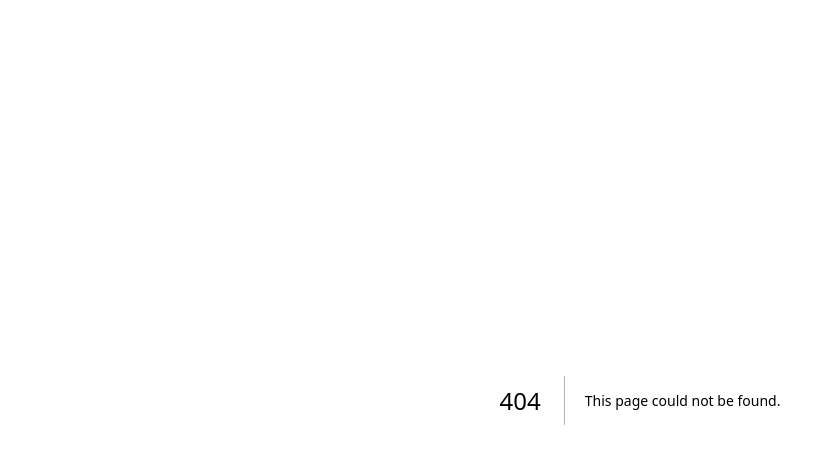
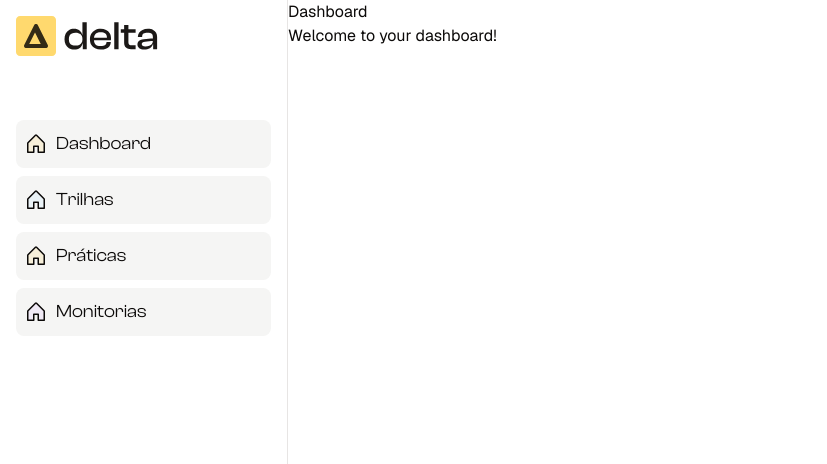
Before and after one commit to vander-furtuna/delta-front, a Next.js app: page /dashboard in a window 1280 px wide. Before the commit this address had no page. Shown: the top 464 px of the page, without its empty margins (0-827 px from the left). Built offline with nearby package versions, Linux system fonts and the light colour scheme.

Commit message:
feat: implement Navbar and NavItem components for navigation structure

```diff
--- /dev/null
+++ b/src/app/(app)/components/nav-bar.tsx
@@ -0,0 +1,26 @@
+import { Logo } from '@/components/logo'
+import { HouseIcon } from '@phosphor-icons/react/ssr'
+import { NavItem } from './nav-item'
+
+export function Navbar() {
+  return (
+    <aside className="border-border flex h-full w-72 shrink-0 flex-col items-start gap-16 border-r px-4 py-4">
+      <Logo className="h-10" />
+
+      <nav className="flex h-fit w-full flex-col gap-2">
+        <NavItem icon={HouseIcon} className="icon-primary">
+          Dashboard
+        </NavItem>
+        <NavItem icon={HouseIcon} className="icon-hike">
+          Trilhas
+        </NavItem>
+        <NavItem icon={HouseIcon} className="icon-pratice">
+          Práticas
+        </NavItem>
+        <NavItem icon={HouseIcon} className="icon-monitore">
+          Monitorias
+        </NavItem>
+      </nav>
+    </aside>
+  )
+}
--- /dev/null
+++ b/src/app/(app)/components/nav-item.tsx
@@ -0,0 +1,28 @@
+import { cn } from '@/lib/utils'
+import type { Icon } from '@phosphor-icons/react'
+
+import type { ComponentProps } from 'react'
+
+type NavItemProps = {
+  icon: Icon
+} & ComponentProps<'li'>
+
+export function NavItem({
+  icon: Icon,
+  className,
+  children,
+  ...props
+}: NavItemProps) {
+  return (
+    <li
+      className={cn(
+        'bg-accent flex h-12 w-full items-center gap-2 rounded-md px-2',
+        className,
+      )}
+      {...props}
+    >
+      <Icon className="size-6" weight="duotone" />
+      <span className="font-heading text-lg font-normal">{children}</span>
+    </li>
+  )
+}
--- /dev/null
+++ b/src/app/(app)/dashboard/page.tsx
@@ -0,0 +1,8 @@
+export default function DashboardPage() {
+  return (
+    <article className="w-full">
+      <h1>Dashboard</h1>
+      <p>Welcome to your dashboard!</p>
+    </article>
+  )
+}
--- /dev/null
+++ b/src/app/(app)/layout.tsx
@@ -0,0 +1,15 @@
+import type { ReactNode } from 'react'
+import { Navbar } from './components/nav-bar'
+
+type AppLayoutProps = {
+  children: ReactNode
+}
+
+export default function AppLayout({ children }: AppLayoutProps) {
+  return (
+    <main className="flex h-dvh w-full">
+      <Navbar />
+      {children}
+    </main>
+  )
+}
--- a/src/app/layout.tsx
+++ b/src/app/layout.tsx
@@ -50,9 +50,9 @@ export default function RootLayout({
   children: React.ReactNode
 }>) {
   return (
-    <html lang="pt-br" className="dark">
+    <html lang="pt-br">
       <body
-        className={`${geistSans.variable} ${geistMono.variable} ${clashDisplay.variable} play font-sans antialiased`}
+        className={`${geistSans.variable} ${geistMono.variable} ${clashDisplay.variable} pratice bg-background text-foreground font-sans antialiased`}
       >
         {children}
       </body>
```
